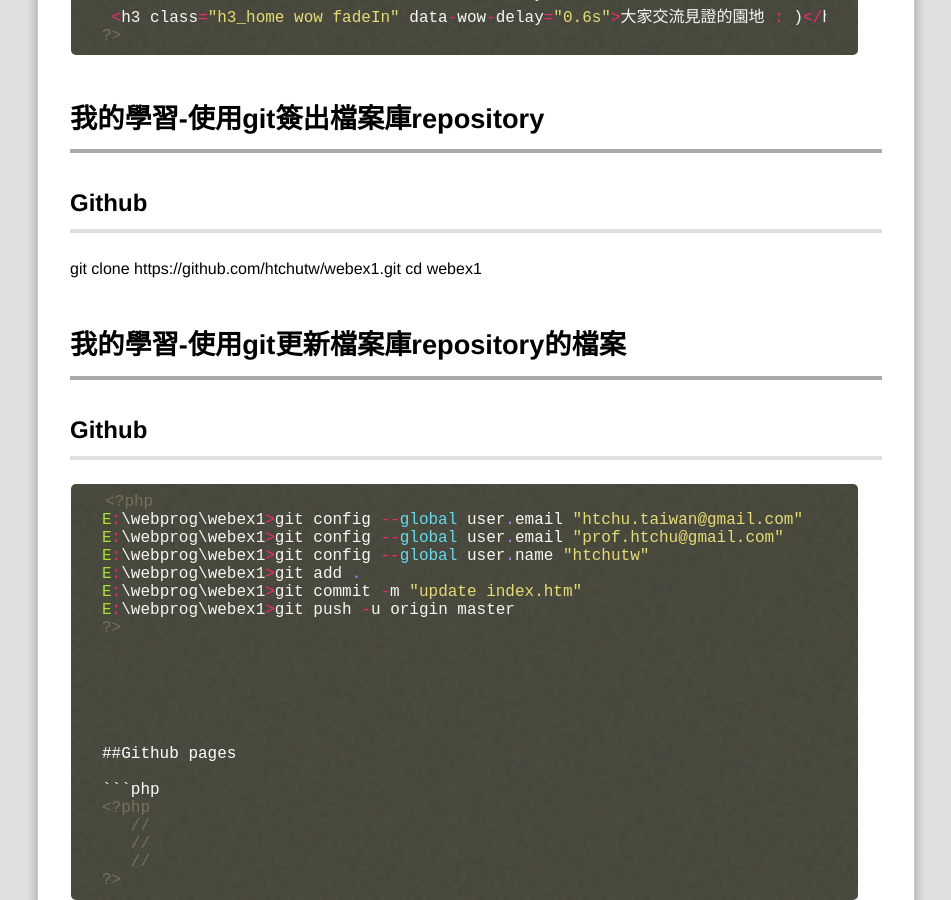
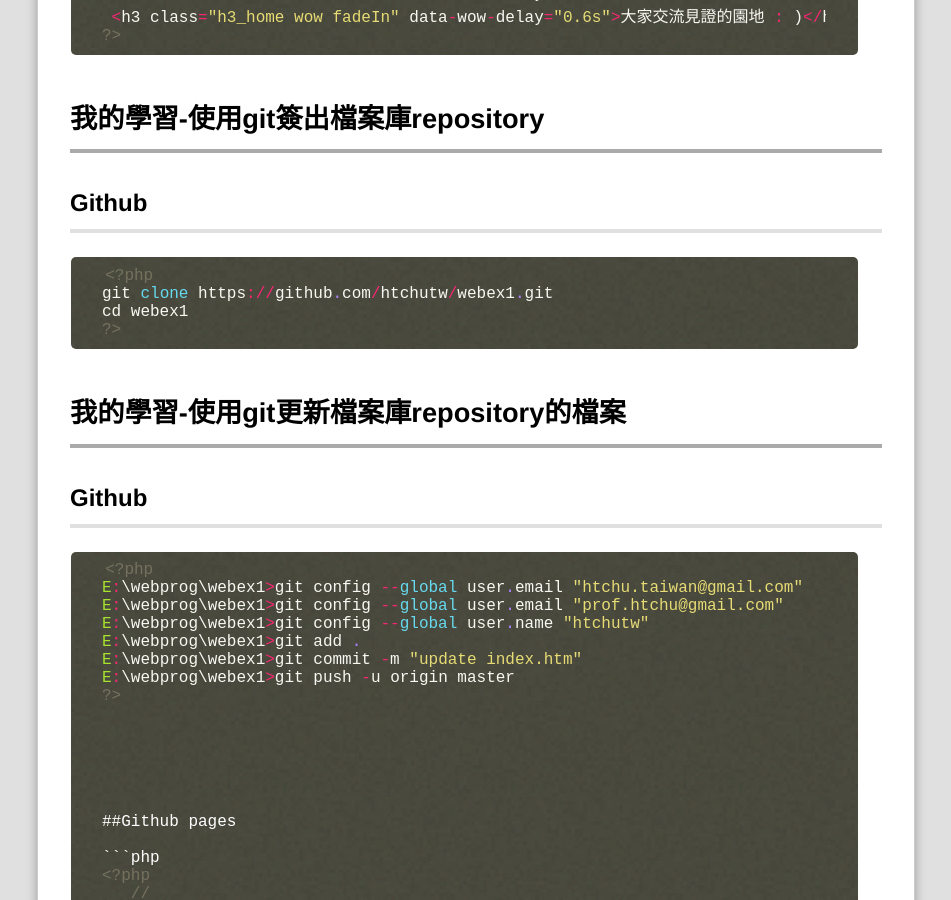
Before and after one commit to track9785/webcourse, a Jekyll site: the page built from _posts/2017-10-11-Class4.md, in a window 1280 px wide and 900 px high, scrolled down 935 px. Shown: the whole window, without its empty margins (18-969 px from the left). Built offline with Jekyll 4.4.1, drawn with Linux system fonts in a browser that asks for light colours; Markdown is read by kramdown in place of the engine named in the settings; comment, search, counter and statistics services are not loaded.

Commit message:
Update 2017-10-11-Class4.md

````diff
--- a/_posts/2017-10-11-Class4.md
+++ b/_posts/2017-10-11-Class4.md
@@ -25,8 +25,12 @@ excerpt: "第4週課程"
 
 # 我的學習-使用git簽出檔案庫repository
 ##Github
+```php
+<?php
 git clone https://github.com/htchutw/webex1.git
 cd webex1
+?>
+```
 
 # 我的學習-使用git更新檔案庫repository的檔案
 ##Github
````
